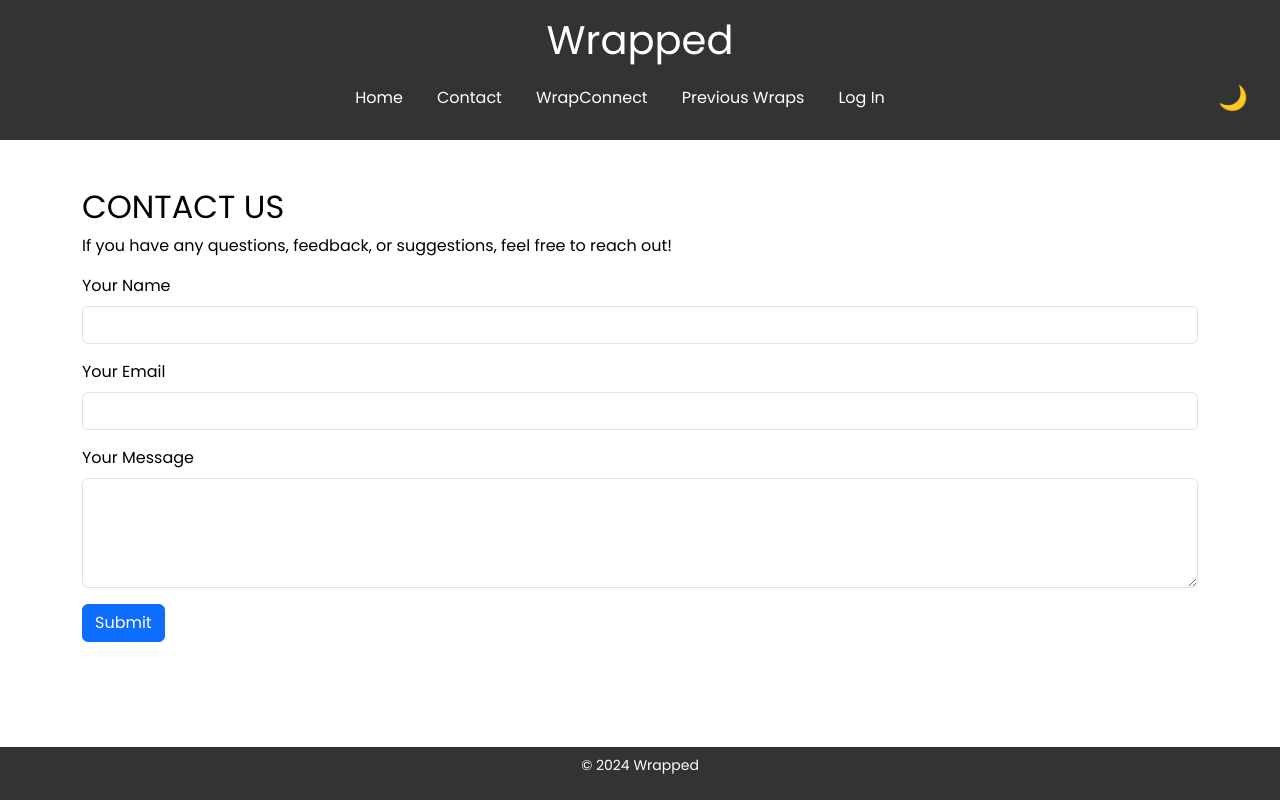
After one commit to Blance5/Spotify-Wrapped, a Django app: page /contact/ in a window 1280 px wide. The commit adds this page. Run offline with Django 5.2, Linux system fonts and the light colour scheme.

Commit message:
adding new pages
add new pages for contacting developers (Contact), sharing/connecting/comparing your wraps with others (WrapConnect), and page to view your previous wraps (Previous Wraps)

```diff
--- a/Wrapped_Proj/Wrapped/templates/base.html
+++ b/Wrapped_Proj/Wrapped/templates/base.html
@@ -60,11 +60,14 @@
 </head>
 <body class="{{ request.COOKIES.theme|default:'light-mode' }}">
     <header>
-        <h1>My Django App</h1>
+        <h1>Wrapped</h1>
         <nav>
     <div class="nav-links">
         <ul>
             <li><a href="{% url 'home_redirect' %}">Home</a></li>
+            <li><a href="{% url 'contact' %}">Contact</a></li>
+            <li><a href="{% url 'wrap_connect' %}">WrapConnect</a></li>
+            <li><a href="{% url 'previous_wraps' %}">Previous Wraps</a></li>
             {% if user.is_authenticated %}
                 <li><a href="{% url 'logout' %}">Log Out</a></li>
             {% else %}
@@ -74,6 +77,7 @@
     </div>
     <div class="dark-mode-toggle" id="darkModeToggle">🌞</div>
 </nav>
+
     </header>
 
     <main>
--- a/Wrapped_Proj/Wrapped/templates/base_no_login.html
+++ b/Wrapped_Proj/Wrapped/templates/base_no_login.html
@@ -5,12 +5,12 @@
 <head>
     <meta charset="UTF-8">
     <meta name="viewport" content="width=device-width, initial-scale=1.0">
-    <title>{% block title %}My Django App{% endblock %}</title>
+    <title>{% block title %}Wrapped{% endblock %}</title>
     <link rel="stylesheet" href="{% static 'styles.css' %}">
 </head>
 <body>
     <header>
-        <h1>My Django App</h1>
+        <h1>Wrapped</h1>
         <nav>
             <ul>
                 <li><a href="{% url 'home_redirect' %}">Home</a></li>
--- /dev/null
+++ b/Wrapped_Proj/Wrapped/templates/contact.html
@@ -0,0 +1,26 @@
+{% extends 'base.html' %}
+
+{% block title %}Contact{% endblock %}
+
+{% block content %}
+<div class="container mt-5">
+    <h2>Contact Us</h2>
+    <p>If you have any questions, feedback, or suggestions, feel free to reach out!</p>
+    <form method="post" action="{% url 'contact' %}">
+        {% csrf_token %}
+        <div class="mb-3">
+            <label for="name" class="form-label">Your Name</label>
+            <input type="text" class="form-control" id="name" name="name" required>
+        </div>
+        <div class="mb-3">
+            <label for="email" class="form-label">Your Email</label>
+            <input type="email" class="form-control" id="email" name="email" required>
+        </div>
+        <div class="mb-3">
+            <label for="message" class="form-label">Your Message</label>
+            <textarea class="form-control" id="message" name="message" rows="4" required></textarea>
+        </div>
+        <button type="submit" class="btn btn-primary">Submit</button>
+    </form>
+</div>
+{% endblock %}
--- a/Wrapped_Proj/Wrapped/urls.py
+++ b/Wrapped_Proj/Wrapped/urls.py
@@ -14,6 +14,9 @@ urlpatterns = [
     #path('accounts/email/', views.CustomEmailView.as_view(), name='account_email'),  # Custom email view
     path('profile/', profile_view, name='profile'),  # Add the profile URL here
     path('', views.home_redirect, name='home_redirect'),  # Home page view
+    path('contact/', views.contact, name='contact'),
+    path('wrapconnect/', views.wrap_connect, name='wrap_connect'),
+    path('previous-wraps/', views.previous_wraps, name='previous_wraps'),
 ]
 
 # Optionally include debug toolbar routes during development
@@ -21,4 +24,5 @@ if settings.DEBUG:
     import debug_toolbar
     urlpatterns += [
         path('__debug__/', include(debug_toolbar.urls)),
+        path('post-wrap/', views.post_wrap, name='post_wrap'),
     ]
--- a/Wrapped_Proj/Wrapped/views.py
+++ b/Wrapped_Proj/Wrapped/views.py
@@ -129,8 +129,17 @@ def home_redirect(request):
     else:
         return redirect('home_logged_out')  # URL name for the logged-out view
 
+def contact(request):
+    return render(request, 'contact.html')
 
+def wrap_connect(request):
+    return render(request, 'wrap_connect.html')
 
+def previous_wraps(request):
+    return render(request, 'previous_wraps.html')
+
+def post_wrap(request):
+    return render(request, 'post_wrap.html', context={})
 
 def logout_view(request):
     request.session.flush()
```
Also changed, not shown: Wrapped_Proj/Wrapped/templates/post_wrap.html (added, +18 -0 lines), Wrapped_Proj/Wrapped/templates/previous_wraps.html (added, +21 -0 lines), Wrapped_Proj/Wrapped/templates/wrap_connect.html (added, +30 -0 lines), Wrapped_Proj/db.sqlite3, 2 other files. Lines whose indentation alone changed are shown as unchanged.
